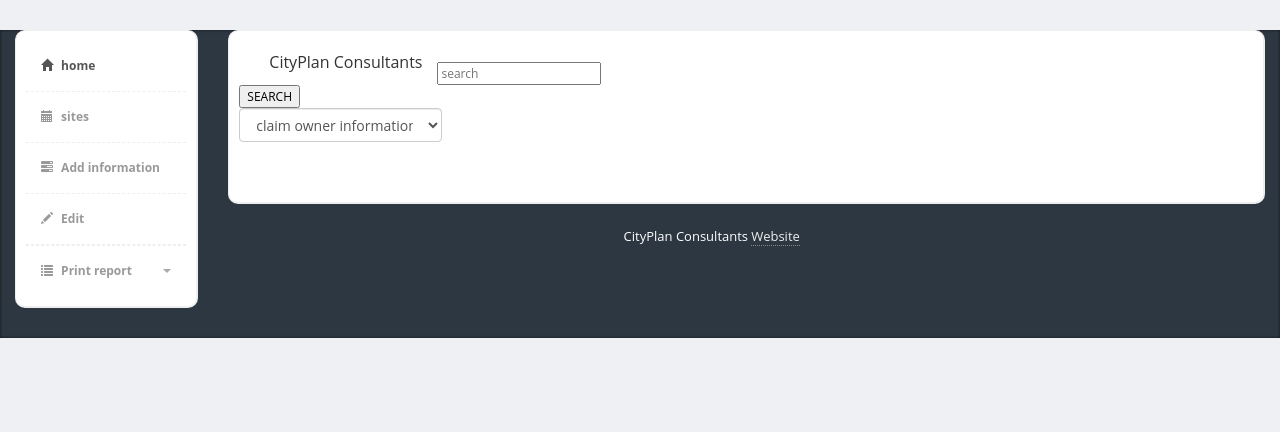
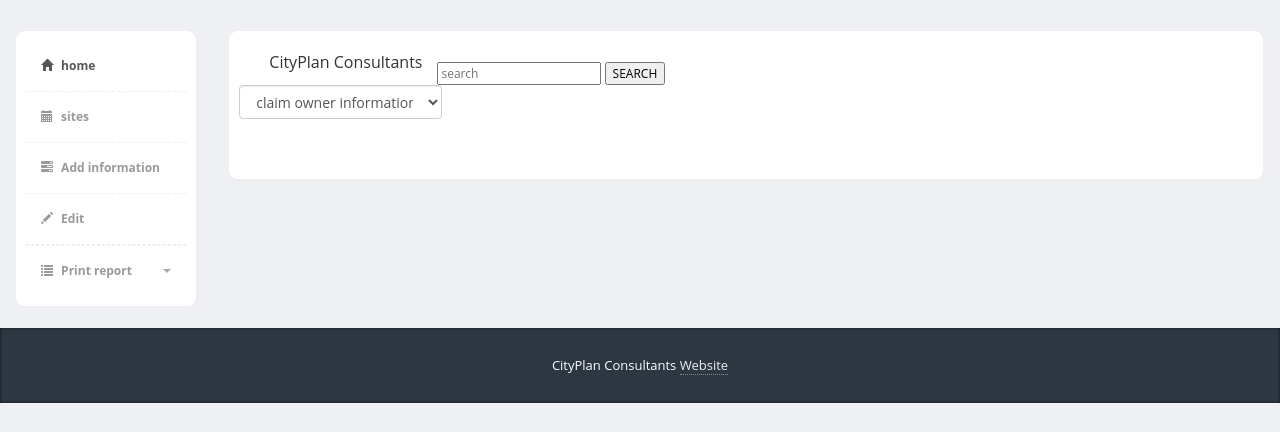
Before and after one commit to adamngaila/cityplan, a PHP site: page /editors.php in a window 1280 px wide. Shown: the part 50-482 px from the top of the page. Run offline with PHP 8.4, Linux system fonts and the light colour scheme; data comes from the database, SQL or seed files in the repository; data that the repository does not hold is empty; some libraries are stand-ins or nearby versions.

Commit message:
Update editors.php

```diff
--- a/editors.php
+++ b/editors.php
@@ -113,12 +113,12 @@ $results = mysqli_query($connect,$query);
         <div class="panel-heading">
           <div class="panel-title">CityPlan Consultants</div>
 				</div>
-				<div>
+
 
         <form  action ="editors.php" method = "post" action ="">
 
            <input type="text"  name="id"  placeholder="search"/>
-	<br/>
+
            <input type="submit" name = "search" value ="SEARCH">
            <div style='width:20%'>
            <select class="form-control" name ="aina" id="select-1"placeholder=" choose category of data">
@@ -130,8 +130,8 @@ $results = mysqli_query($connect,$query);
                         </div>
 				</form>
 
-           <div class="panel-body" style ='width:100%'>
-           <table cellpadding="10px" cellspacing="10px" border="10px" class="table table-striped table-bordered" id="example">
+           <div class="panel-body" >
+           <table cellpadding="10px" cellspacing="10px" border="10px" class="table table-striped table-bordered" id="example"style ='width:80%'>
 
             <?php
             $output = '';
```
